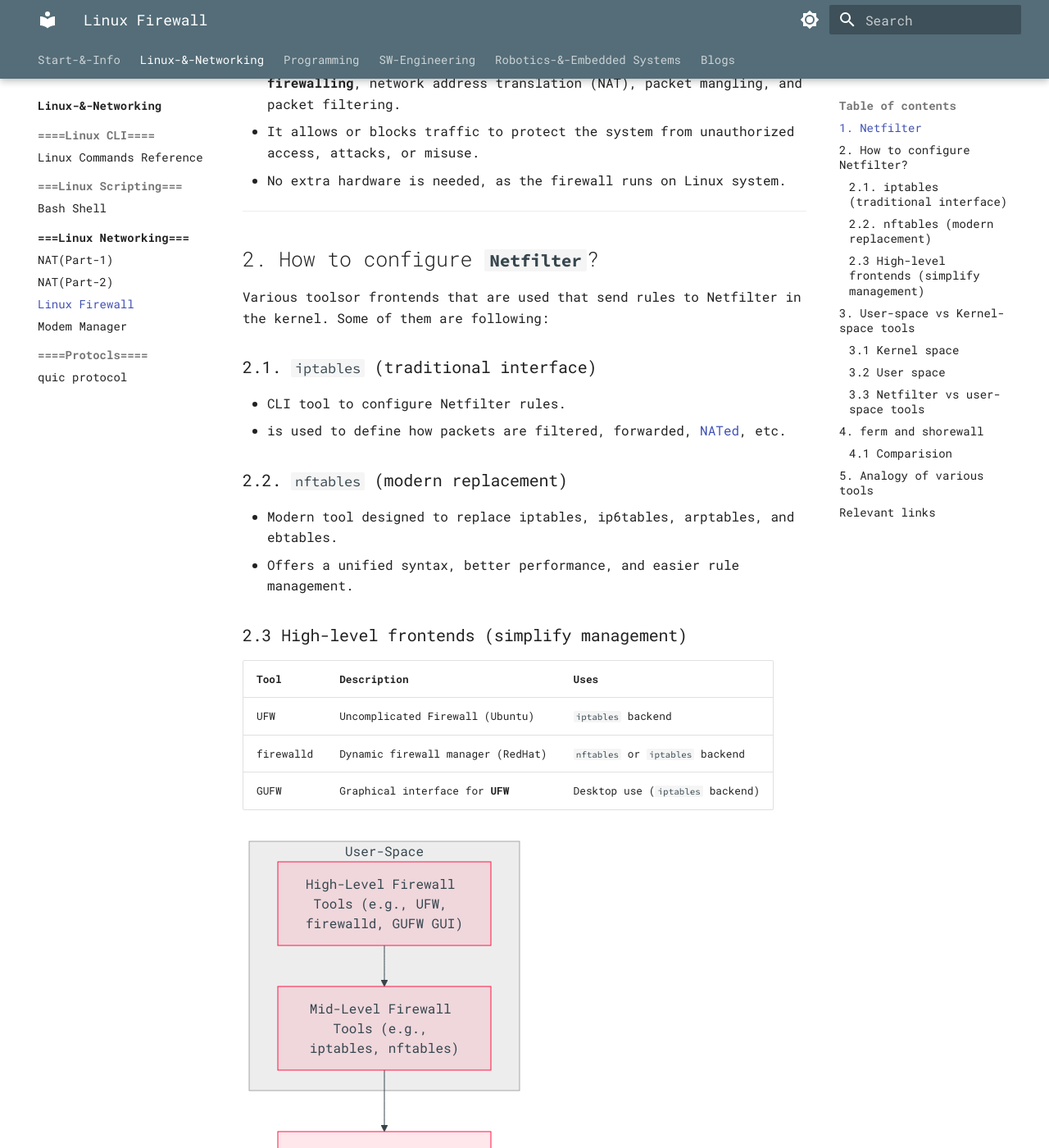
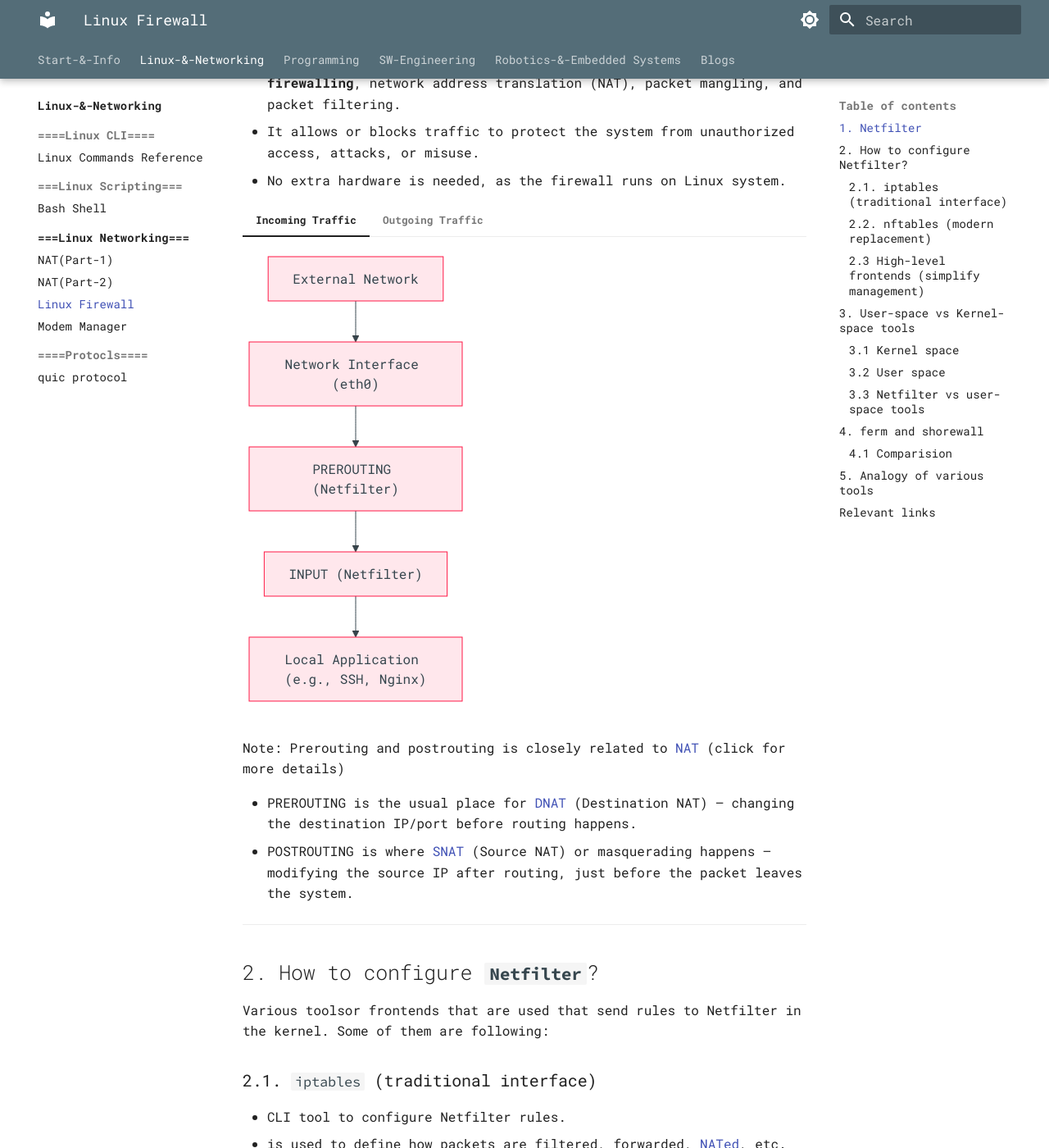
Before and after one commit to alohamujeeb/alohamujeeb.github.io, an MkDocs documentation site: the page built from docs/linux/linux-networking/linux-firewall.md, in a window 1280 px wide and 1400 px high, scrolled down 527 px. Shown: the whole window at 82% size. Built offline with MkDocs 1.6.1 and Material for MkDocs 9.7.7, drawn with Linux system fonts in a browser that asks for light colours; some of the changed text lies outside the part shown.

Commit message:
minor adjustments

````diff
--- a/docs/linux/linux-networking/linux-firewall.md
+++ b/docs/linux/linux-networking/linux-firewall.md
@@ -15,6 +15,38 @@ A Linux firewall is a software built into the Linux operating system that contro
 - Netfilter is a framework within the Linux kernel that provides the infrastructure for various network-related operations, **including firewalling**, network address translation (NAT), packet mangling, and packet filtering.
 - It allows or blocks traffic to protect the system from unauthorized access, attacks, or misuse.
 - No extra hardware is needed, as the firewall runs on Linux system.
+
+=== "Incoming Traffic"
+	```mermaid
+	flowchart TB
+		EXT["External Network"]
+		NIC["Network Interface (eth0)"]
+		PR["PREROUTING (Netfilter)"]
+		INPUT["INPUT (Netfilter)"]
+		APP["Local Application (e.g., SSH, Nginx)"]
+
+		EXT --> NIC --> PR --> INPUT --> APP
+	```
+
+
+=== "Outgoing Traffic"
+	```mermaid
+	flowchart TB
+		APP["Local Application (e.g., curl, apt)"]
+		OUT["OUTPUT (Netfilter)"]
+		POST["POSTROUTING (Netfilter)"]
+		NIC["Network Interface (eth0)"]
+		EXT["External Network"]
+
+		APP --> OUT --> POST --> NIC --> EXT
+	```
+
+Note:
+Prerouting and postrouting is closely related to [NAT](nat1.md) (click for more details)
+
+- PREROUTING is the usual place for [DNAT](nat1.md) (Destination NAT) — changing the destination IP/port before routing happens.
+- POSTROUTING is where [SNAT](nat1.md) (Source NAT) or masquerading happens — modifying the source IP after routing, just before the packet leaves the system.
+
 
 ---
 ## 2. How to configure **```Netfilter```**?
@@ -107,7 +139,7 @@ Besides the popular tools like UFW, firewalld, iptables, and nftables, there are
 | **Low-Level Tools**    | Assembly Language            | `iptables`, `nftables`                     |
 | **High-Level Tools**   | High-Level Programming Language | `ufw`, `firewalld`, `ferm`, `Shorewall` |
 
-- Netfilter is like the CPU — it's the engine inside the kernel that executes firewall logic.
+- Netfilter is like the CPU; it's the engine inside the kernel that executes firewall logic.
 - iptables and nftables are like assembly language:
 	```
 	Powerful but verbose
````
Also changed, not shown: docs/linux/index.md (+2 -0 lines), docs/linux/linux-networking/nat1.md (+4 -0 lines).
